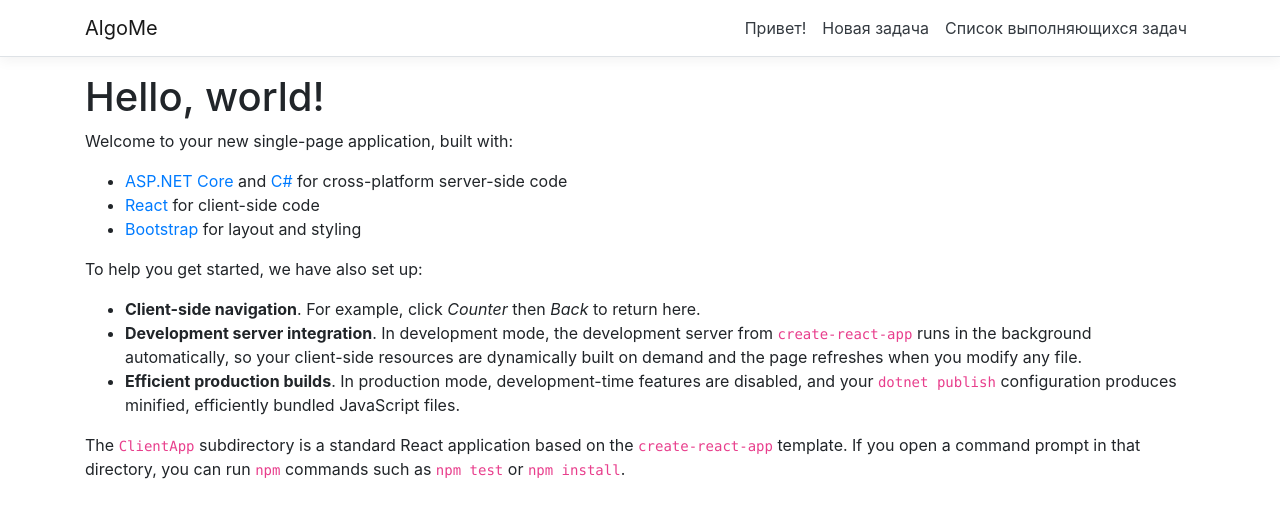
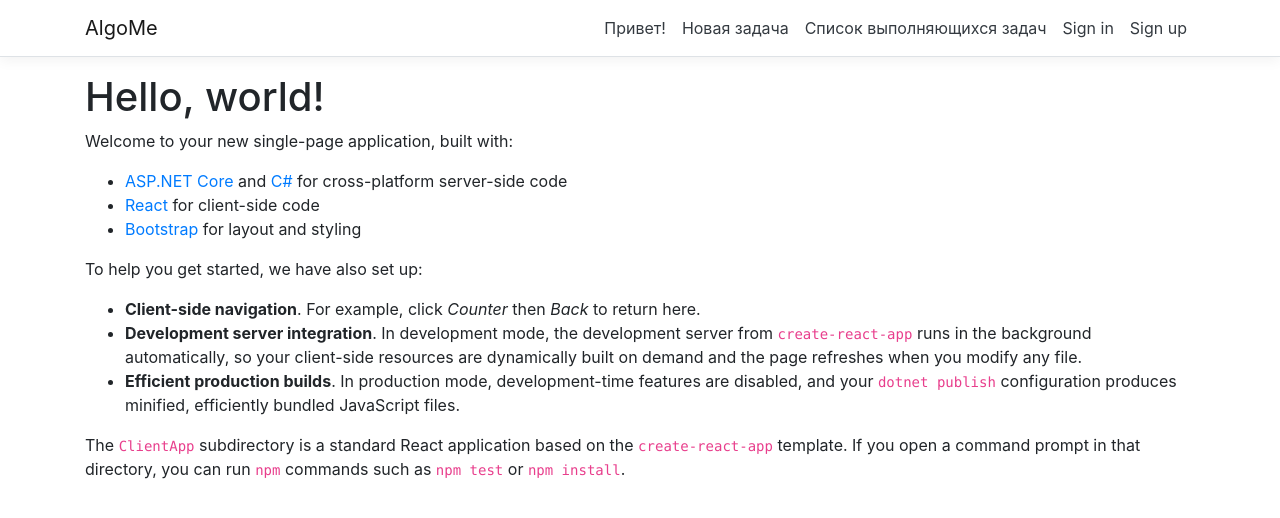
Before and after one commit to shadrina/nsudotnet, a React (Create React App) app in the folder lab-6-knapsack-problem/AlgoMe/ClientApp/: page / in a window 1280 px wide. Shown: the top 518 px of the page. Built offline with nearby package versions, Linux system fonts and the light colour scheme.

Commit message:
Add registration & auth modals

```diff
--- /dev/null
+++ b/lab-6-knapsack-problem/AlgoMe/ClientApp/src/components/InputFormRow.js
@@ -0,0 +1,25 @@
+import React, { Component } from 'react';
+import { Collapse, Container, Navbar, NavbarBrand, NavbarToggler, NavItem, NavLink } from 'reactstrap';
+import { Button, Modal, ModalHeader, ModalBody, ModalFooter, Input, Label, Form, FormGroup } from 'reactstrap';
+import { Link } from 'react-router-dom';
+
+export class InputFormRow extends React.Component {
+    constructor(props) {
+        super(props);
+        this.myRef = null;
+    }
+
+    render() {
+        const { label, ...rest } = this.props;
+        return (
+            <Container onClick={this.handleClick}>
+                <Label className="label">{label}</Label>
+                <Input {...rest} ref={r => this.myRef = r} />
+            </Container>
+        );
+    }
+
+    handleClick = () => {
+        this.myRef.focus();
+    };
+}
--- /dev/null
+++ b/lab-6-knapsack-problem/AlgoMe/ClientApp/src/components/Registration.js
@@ -0,0 +1,3 @@
+import React, { Component } from 'react';
+
+import { InputGroup, InputGroupAddon, InputGroupText, Input } from 'reactstrap';
--- a/lab-6-knapsack-problem/AlgoMe/ClientApp/src/components/navbar/NavMenu.js
+++ b/lab-6-knapsack-problem/AlgoMe/ClientApp/src/components/navbar/NavMenu.js
@@ -2,6 +2,8 @@ import React, { Component } from 'react';
 import { Collapse, Container, Navbar, NavbarBrand, NavbarToggler, NavItem, NavLink } from 'reactstrap';
 import { Link } from 'react-router-dom';
 import './NavMenu.css';
+import { Button, Modal, ModalHeader, ModalBody, ModalFooter, Input, Label, Form, FormGroup } from 'reactstrap';
+import { InputFormRow } from '../InputFormRow.js'
 
 export class NavMenu extends Component {
   static displayName = NavMenu.name;
@@ -10,8 +12,12 @@ export class NavMenu extends Component {
     super(props);
 
     this.toggleNavbar = this.toggleNavbar.bind(this);
+    this.toggleSignIn = this.toggleSignIn.bind(this);
+    this.toggleSignUp = this.toggleSignUp.bind(this);
     this.state = {
-      collapsed: true
+      collapsed: true,
+      siModal: false,
+      suModal: false
     };
   }
 
@@ -21,7 +27,51 @@ export class NavMenu extends Component {
     });
   }
 
+    toggleSignIn() {
+        this.setState(prevState => ({
+            siModal: !prevState.siModal
+        }));
+    };
+    toggleSignUp() {
+        this.setState(prevState => ({
+            suModal: !prevState.suModal
+        }));
+    };
+
+    renderSignInModal() {
+        return (
+            <Modal isOpen={this.state.siModal} toggle={this.toggleSignIn} className={this.props.className}>
+                <ModalHeader toggle={this.toggleSignIn}>Sign In</ModalHeader>
+                <ModalBody>
+                    <InputFormRow label="Login" type="text"/>
+                    <InputFormRow label="Password" type="password"/>
+                </ModalBody>
+                <ModalFooter>
+                    <Button color="primary" onClick={this.toggleSignIn}>Sign In</Button>{' '}
+                    <Button color="secondary" onClick={this.toggleSignIn}>Cancel</Button>
+                </ModalFooter>
+            </Modal>
+        )
+    }
+
+    renderSignUpModal() {
+        return (
+            <Modal isOpen={this.state.suModal} toggle={this.toggleSignUp} className={this.props.className}>
+                <ModalHeader toggle={this.toggleSignUp}>Sign Up</ModalHeader>
+                <ModalBody>
+                    <InputFormRow label="Login" type="text"/>
+                    <InputFormRow label="Password" type="password"/>
+                </ModalBody>
+                <ModalFooter>
+                    <Button color="primary" onClick={this.toggleSignUp}>Sign Up</Button>{' '}
+                    <Button color="secondary" onClick={this.toggleSignUp}>Cancel</Button>
+                </ModalFooter>
+            </Modal>
+        )
+    }
+
   render () {
+    const { suModal, siModal } = this.state;
     return (
       <header>
         <Navbar className="navbar-expand-sm navbar-toggleable-sm ng-white border-bottom box-shadow mb-3" light>
@@ -39,6 +89,14 @@ export class NavMenu extends Component {
                 <NavItem>
                   <NavLink tag={Link} className="text-dark" to="/fetch-data">Список выполняющихся задач</NavLink>
                 </NavItem>
+                  <NavItem>
+                      {siModal && this.renderSignInModal()}
+                      <NavLink href="#" tag={Link} className="text-dark" to="/login" onClick={this.toggleSignIn}>Sign in</NavLink>
+                  </NavItem>
+                  <NavItem>
+                      {suModal && this.renderSignUpModal()}
+                      <NavLink href="#" tag={Link} className="text-dark" to="/registration" onClick={this.toggleSignUp}>Sign up</NavLink>
+                  </NavItem>
               </ul>
             </Collapse>
           </Container>
```
